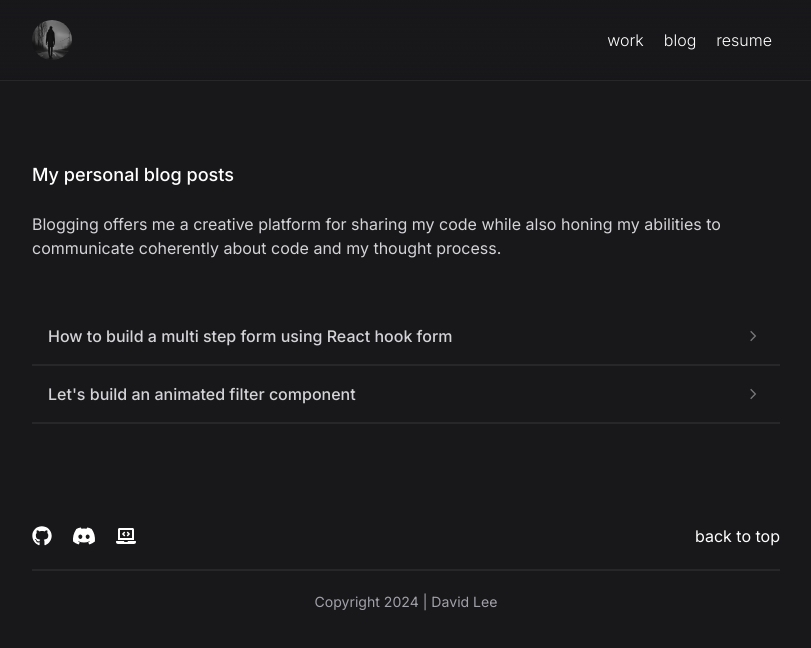
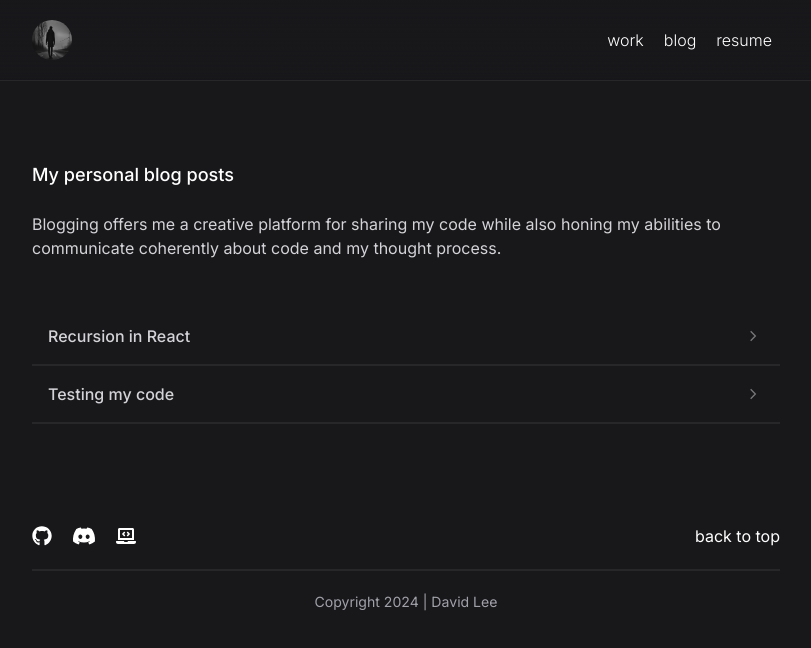
Before and after one commit to DLee1993/website, a Next.js app: page /personalBlog in a window 1280 px wide. Shown: the top 648 px of the page, without its empty margins (234-1045 px from the left). Built offline with nearby package versions, Linux system fonts and the light colour scheme.

Commit message:
changed the blog object textContent to a nested data array, this way i can add additional objects with a string and optional image to the blogs and the loop through the data will add a new article tag with the content and optional image to the page

```diff
--- a/app/hooks/TimeToRead.tsx
+++ b/app/hooks/TimeToRead.tsx
@@ -1,23 +1,24 @@
-export const WordCounter = (
-    blog:
-        | {
-              featured: boolean;
-              dateWritten: string;
-              title: string;
-              screenshot1: string;
-              screenshot2: string;
-              screenshot3: string;
-              textContent: {
-                  descriptionSnippet: string;
-                  textSnippet1: string;
-                  textSnippet2: string;
-              };
-          }
-        | undefined
-) => {
+type BlogTextContent = {
+    string: string;
+    image?: string;
+};
+type Blog =
+    | {
+          featured: boolean;
+          dateWritten: string;
+          title: string;
+          textContent: BlogTextContent[];
+      }
+    | undefined;
+
+export const WordCounter = (blog: Blog) => {
     let wordCount = 0;
-    const blogArray = Object.values(blog!.textContent);
-    wordCount = blogArray.join().split(/\s+/).length;
+    const blogArray: string[] = [];
+
+    blog?.textContent.forEach((item) => blogArray.push(item.string));
+
+    wordCount = blogArray.join().length;
+
     return wordCount;
 };
 
--- a/app/portfolioData.js
+++ b/app/portfolioData.js
@@ -54,39 +54,65 @@ export const projects = [
 export const blogs = [
     {
         featured: true,
-        dateWritten: "feb 18, 2024",
-        title: "How to build a multi step form using React hook form",
-        screenshot1: "/phone001.png",
-        screenshot2: "/phone002.png",
-        screenshot3: "/phone003.png",
-        textContent: {
-            descriptionSnippet:
-                "Lorem ipsum dolor sit amet consectetur adipisicing elit. Maxime mollitia molestiae quas vel sint Lorem ipsum dolor sit amet consectetur adipisicing elit. This is where you talk in depth about the technologies used and why you used them, do not be afraid to say you want to try something new and it did'nt work so you reverted back to a more familiar technology ( i.e. bootstrap to tailwind )",
-            textSnippet1:
-                "This is where you add a brief description about the project and the reason for undertaking this project, keep it short and to the point. Do not blab on, it will only bore the reader!!",
-            textSnippet2:
-                "This is where you talk in depth about the technologies used and why you used them, do not be afraid to say you want to try something new and it did'nt work so you reverted back to a more familiar technology ( i.e. bootstrap to tailwind )",
-            textSnippet3:
-                " Lorem ipsum dolor sit amet, consectetueradipiscing elit. Aenean commodo ligula eget dolor. Aenean massa. Cum sociis natoque penatibus et magnis dis parturient montes, nascetur ridiculus mus. Donec quam felis, ultricies nec, pellentesque eu, pretium quis, sem. Nulla consequat massa quis enim. Donec pede justo, fringilla vel, aliquet nec, vulputate eget, arcu. In enim justo, rhoncus ut, imperdiet a, venenatis vitae, justo. Nullam dictum felis eu pede mollis pretium. Integer tincidunt. Cras dapibus. Vivamus elementum",
-        },
+        dateWritten: "Oct 08, 2024",
+        title: "Recursion in React",
+        textContent: [
+            {
+                string: "This is a quick tutorial on how to create a recursive function in react. Recursion is valuable when it comes to the traversal of data structures. Most people would argue that recursion is slower and more time consuming than other techniques, however, it is a good place to start for a junior dev to understand how to traverse data structures.",
+                image: "",
+            },
+            {
+                string: "This is where you add a brief description about the project and the reason for undertaking this project, keep it short and to the point. Do not blab on, it will only bore the reader!!",
+                image: "/ray-so-export.png",
+            },
+            {
+                string: "This is where you talk in depth about the technologies used and why you used them, do not be afraid to say you want to try something new and it did'nt work so you reverted back to a more familiar technology ( i.e. bootstrap to tailwind )",
+                image: "/ray-so-export.png",
+            },
+            {
+                string: " Lorem ipsum dolor sit amet, consectetueradipiscing elit. Aenean commodo ligula eget dolor. Aenean massa. Cum sociis natoque penatibus et magnis dis parturient montes, nascetur ridiculus mus. Donec quam felis, ultricies nec, pellentesque eu, pretium quis, sem. Nulla consequat massa quis enim. Donec pede justo, fringilla vel, aliquet nec, vulputate eget, arcu. In enim justo, rhoncus ut, imperdiet a, venenatis vitae, justo. Nullam dictum felis eu pede mollis pretium. Integer tincidunt. Cras dapibus. Vivamus elementum",
+                image: "/ray-so-export.png",
+            },
+        ],
     },
     {
         featured: true,
-        dateWritten: "jun 22, 2000",
-        title: "Let's build an animated filter component",
-        screenshot1: "/phone001.png",
-        screenshot2: "/phone002.png",
-        screenshot3: "/phone003.png",
-        textContent: {
-            descriptionSnippet:
-                "Lorem ipsum dolor sit amet, consectetueradipiscing elit. Aenean commodo ligula eget dolor. Aenean massa. Cum sociis natoque penatibus et magnis dis parturient montes, nascetur ridiculus mus. Donec quam felis, ultricies nec, pellentesque eu, pretium quis, sem. Nulla consequat massa quis enim. Donec pede justo, fringilla vel, aliquet nec, vulputate eget, arcu. In enim justo, rhoncus ut, imperdiet a, venenatis vitae, justo. Nullam dictum felis eu pede mollis pretium. Integer tincidunt. Cras dapibus. Vivamus elementum",
-            textSnippet1:
-                "This is where you add a brief description about the project and the reason for undertaking this project, keep it short and to the point. Do not blab on, it will only bore the reader!!, This is where you add a brief description about the project and the reason for undertaking this project, keep it short and to the point. Do not blab on, it will only bore the reader!!",
-            textSnippet2:
-                " Lorem ipsum dolor sit amet, consectetueradipiscing elit. Aenean commodo ligula eget dolor. Aenean massa. Cum sociis natoque penatibus et magnis dis parturient montes, nascetur ridiculus mus. Donec quam felis, ultricies nec, pellentesque eu, pretium quis, sem. Nulla consequat massa quis enim. Donec pede justo, fringilla vel, aliquet nec, vulputate eget, arcu. In enim justo, rhoncus ut, imperdiet a, venenatis vitae, justo. Nullam dictum felis eu pede mollis pretium. Integer tincidunt. Cras dapibus. Vivamus elementum",
-            textSnippet3:
-                " Lorem ipsum dolor sit amet, consectetueradipiscing elit. Aenean commodo ligula eget dolor. Aenean massa. Cum sociis natoque penatibus et magnis dis parturient montes, nascetur ridiculus mus. Donec quam felis, ultricies nec, pellentesque eu, pretium quis, sem. Nulla consequat massa quis enim. Donec pede justo, fringilla vel, aliquet nec, vulputate eget, arcu. In enim justo, rhoncus ut, imperdiet a, venenatis vitae, justo. Nullam dictum felis eu pede mollis pretium. Integer tincidunt. Cras dapibus. Vivamus elementum",
-        },
+        dateWritten: "Feb 08, 2024",
+        title: "Testing my code",
+        textContent: [
+            {
+                string: "This is a quick tutorial on how to create a recursive function in react. Recursion is valuable when it comes to the traversal of data structures. Most people would argue that recursion is slower and more time consuming than other techniques, however, it is a good place to start for a junior dev to understand how to traverse data structures.",
+                image: "",
+            },
+            {
+                string: "This is where you add a brief description about the project and the reason for undertaking this project, keep it short and to the point. Do not blab on, it will only bore the reader!!",
+                image: "/ray-so-export.png",
+            },
+            {
+                string: "This is where you talk in depth about the technologies used and why you used them, do not be afraid to say you want to try something new and it did'nt work so you reverted back to a more familiar technology ( i.e. bootstrap to tailwind )",
+                image: "/ray-so-export.png",
+            },
+            {
+                string: " Lorem ipsum dolor sit amet, consectetueradipiscing elit. Aenean commodo ligula eget dolor. Aenean massa. Cum sociis natoque penatibus et magnis dis parturient montes, nascetur ridiculus mus. Donec quam felis, ultricies nec, pellentesque eu, pretium quis, sem. Nulla consequat massa quis enim. Donec pede justo, fringilla vel, aliquet nec, vulputate eget, arcu. In enim justo, rhoncus ut, imperdiet a, venenatis vitae, justo. Nullam dictum felis eu pede mollis pretium. Integer tincidunt. Cras dapibus. Vivamus elementum",
+                image: "/ray-so-export.png",
+            },
+            {
+                string: "This is a quick tutorial on how to create a recursive function in react. Recursion is valuable when it comes to the traversal of data structures. Most people would argue that recursion is slower and more time consuming than other techniques, however, it is a good place to start for a junior dev to understand how to traverse data structures.",
+                image: "",
+            },
+            {
+                string: "This is where you add a brief description about the project and the reason for undertaking this project, keep it short and to the point. Do not blab on, it will only bore the reader!!",
+                image: "/ray-so-export.png",
+            },
+            {
+                string: "This is where you talk in depth about the technologies used and why you used them, do not be afraid to say you want to try something new and it did'nt work so you reverted back to a more familiar technology ( i.e. bootstrap to tailwind )",
+                image: "/ray-so-export.png",
+            },
+            {
+                string: " Lorem ipsum dolor sit amet, consectetueradipiscing elit. Aenean commodo ligula eget dolor. Aenean massa. Cum sociis natoque penatibus et magnis dis parturient montes, nascetur ridiculus mus. Donec quam felis, ultricies nec, pellentesque eu, pretium quis, sem. Nulla consequat massa quis enim. Donec pede justo, fringilla vel, aliquet nec, vulputate eget, arcu. In enim justo, rhoncus ut, imperdiet a, venenatis vitae, justo. Nullam dictum felis eu pede mollis pretium. Integer tincidunt. Cras dapibus. Vivamus elementum",
+                image: "/ray-so-export.png",
+            },
+        ],
     },
 ];
 
```
Also changed, not shown: app/personalBlog/[slug]/page.tsx (+9 -27 lines).
